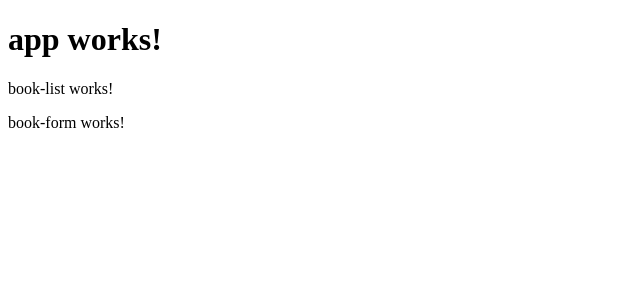
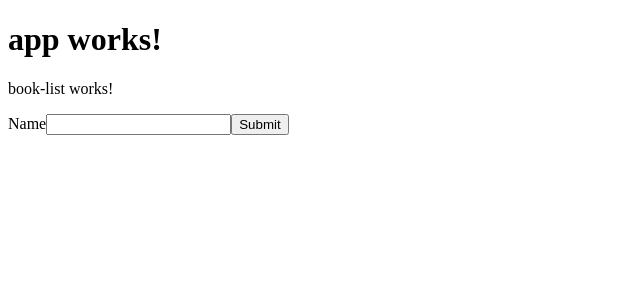
Before and after one commit to hassan-2040/home-library, an Angular app in the folder client/: page / in a window 1280 px wide. Shown: the top 300 px of the page, without its empty margins (0-640 px from the left). Built offline with nearby package versions, Linux system fonts and the light colour scheme; no server answers.

Commit message:
added book form template

```diff
--- a/client/src/app/book-form/book-form.component.html
+++ b/client/src/app/book-form/book-form.component.html
@@ -1,3 +1,5 @@
-<p>
-  book-form works!
-</p>
+<form>
+  <label for="name">Name</label>
+  <input type="text" required>
+  <button type="submit">Submit</button>
+</form>
--- /dev/null
+++ b/client/src/app/book.ts
@@ -0,0 +1,3 @@
+export class Book {
+  constructor(public name: string) { }
+}
```
